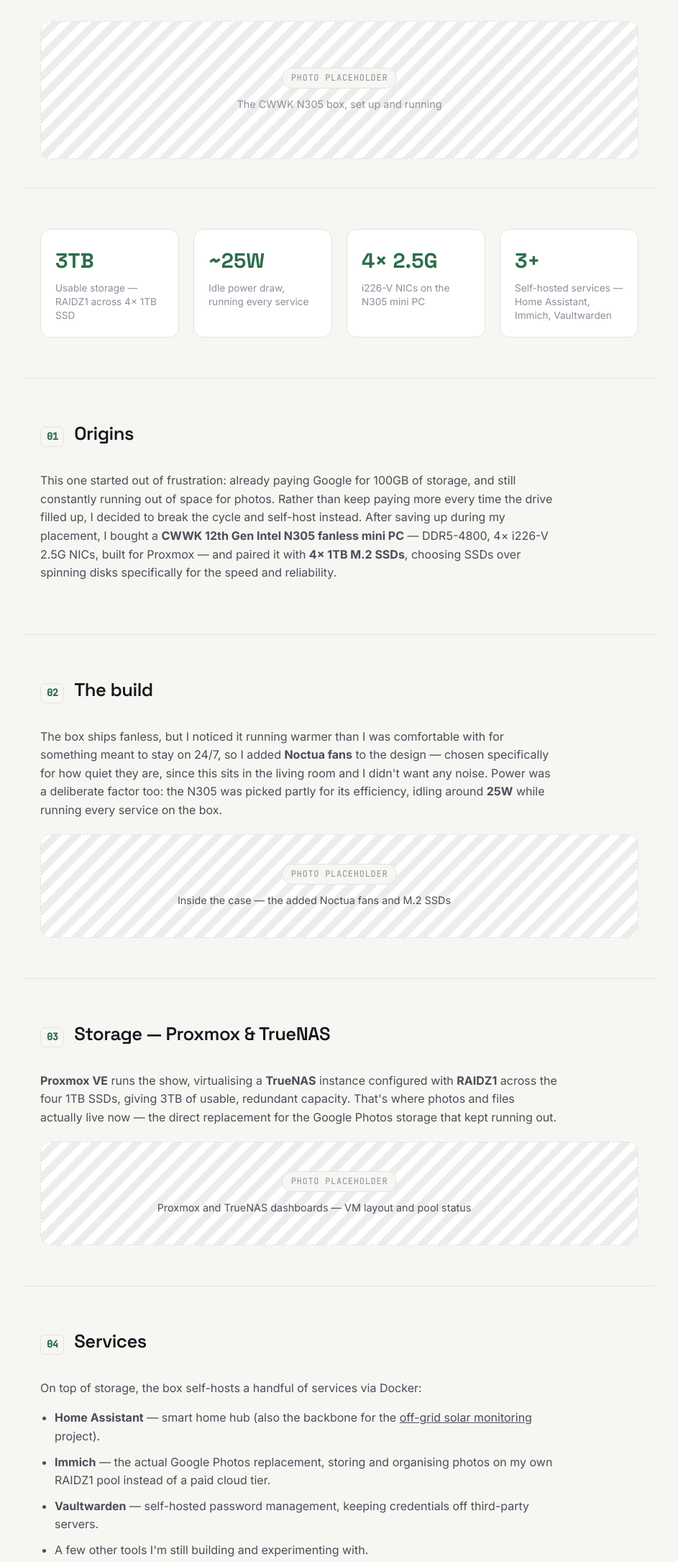
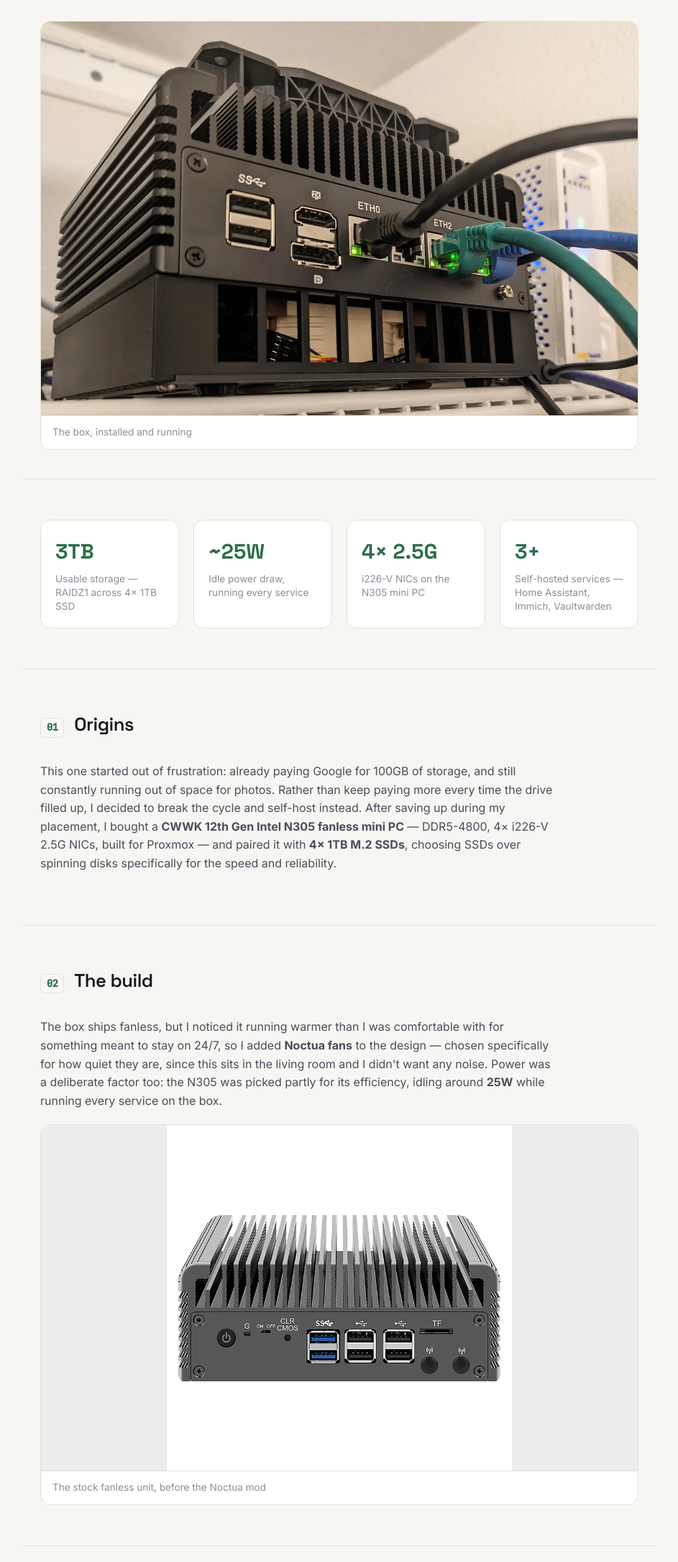
Before and after one commit to fury148/cvweb, a plain HTML site: page projects/home-lab.html in a window 1280 px wide. Shown: the part 440-2610 px from the top of the page at 72% size, without its empty margins (168-1111 px from the left). Drawn offline with Linux system fonts and the light colour scheme.

Commit message:
Add Home Lab project photos
Wires in the installed unit (hero), stock CWWK box before the fan mod,
and Proxmox/TrueNAS dashboard screenshots.

```diff
--- a/projects/home-lab.html
+++ b/projects/home-lab.html
@@ -44,10 +44,10 @@
       <span>Home Assistant</span><span>Immich</span><span>Vaultwarden</span>
     </div>
 
-    <div class="img-placeholder img-placeholder-hero">
-      <span>Photo placeholder</span>
-      <p>The CWWK N305 box, set up and running</p>
-    </div>
+    <figure class="photo photo-hero">
+      <img src="images/homelab-installed.webp" alt="The CWWK N305 mini PC installed and running, wired into the network" loading="lazy">
+      <figcaption>The box, installed and running</figcaption>
+    </figure>
   </section>
 
   <section class="wrap section">
@@ -94,10 +94,10 @@
       efficiency, idling around <strong>25W</strong> while running every service on the box.
     </p>
 
-    <div class="img-placeholder">
-      <span>Photo placeholder</span>
-      <p>Inside the case — the added Noctua fans and M.2 SSDs</p>
-    </div>
+    <figure class="photo">
+      <img src="images/homelab-stock-unit.png" alt="The CWWK N305 mini PC in its stock fanless form" loading="lazy">
+      <figcaption>The stock fanless unit, before the Noctua mod</figcaption>
+    </figure>
   </section>
 
   <section class="wrap section story">
@@ -109,9 +109,15 @@
       replacement for the Google Photos storage that kept running out.
     </p>
 
-    <div class="img-placeholder">
-      <span>Photo placeholder</span>
-      <p>Proxmox and TrueNAS dashboards — VM layout and pool status</p>
+    <div class="photo-grid">
+      <figure class="photo">
+        <img src="images/homelab-proxmox.png" alt="Proxmox VE dashboard showing CPU, RAM and node summary for the N305 host" loading="lazy">
+        <figcaption>Proxmox — the i3-N305 host, 20+ days uptime</figcaption>
+      </figure>
+      <figure class="photo">
+        <img src="images/homelab-truenas.png" alt="TrueNAS dashboard showing the RAIDZ1 pool status and storage usage" loading="lazy">
+        <figcaption>TrueNAS — the RAIDZ1 pool, online with 0 disk errors</figcaption>
+      </figure>
     </div>
   </section>
 
```
Also changed, not shown: projects/images/homelab-installed.webp (renamed from cwwk_cooling.webp), projects/images/homelab-proxmox.png (renamed from Proxmox.png), projects/images/homelab-stock-unit.png (renamed from stock cwwk.png), projects/images/homelab-truenas.png (renamed from Truenas.png).
